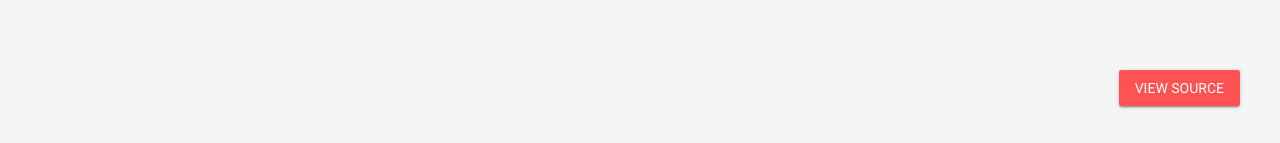
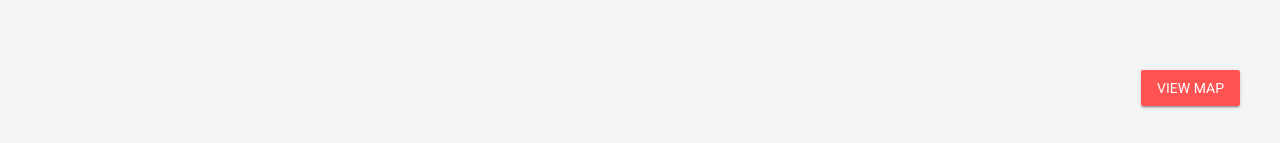
Before and after one commit to webworn/jaipurbus, a plain HTML site: page index1.html in a window 1280 px wide. Shown: the part 654-797 px from the top of the page. Drawn offline with nearby package versions, Linux system fonts and the light colour scheme.

Commit message:
Update index1.html

```diff
--- a/index1.html
+++ b/index1.html
@@ -107,7 +107,7 @@
       </main>
     </div>
 
-    <a href="index2.html" target="_blank" id="view-source" class="mdl-button mdl-js-button mdl-button--raised mdl-js-ripple-effect mdl-color--accent mdl-color-text--accent-contrast">View Source</a>
+    <a href="index2.html" target="_blank" id="view-source" class="mdl-button mdl-js-button mdl-button--raised mdl-js-ripple-effect mdl-color--accent mdl-color-text--accent-contrast">View Map</a>
     <script src="https://code.getmdl.io/1.3.0/material.min.js"></script>
   </body>
 </html>
```
